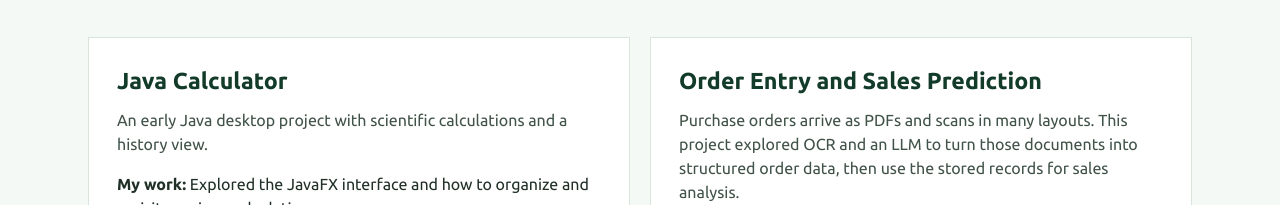
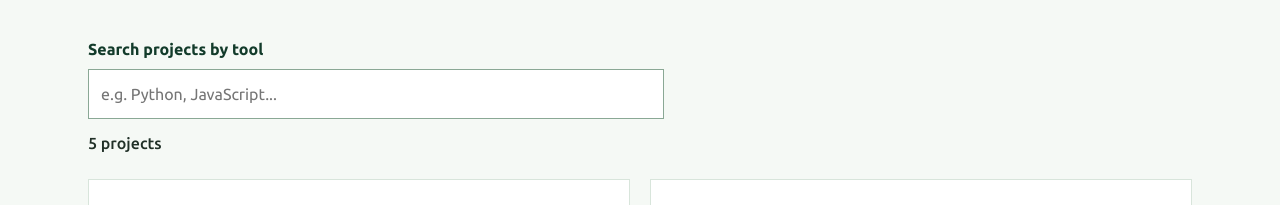
Before and after one commit to infiniwire/CS5610-P1, a website: page projects.html in a window 1280 px wide. Shown: the part 267-472 px from the top of the page. Drawn offline with Linux system fonts and the light colour scheme.

Commit message:
Add project tool search

```diff
--- a/css/style.css
+++ b/css/style.css
@@ -256,6 +256,52 @@ body {
   outline-offset: 3px;
 }
 
+.project-search {
+  margin-bottom: 1.5rem;
+}
+
+.project-search label {
+  display: block;
+  margin-bottom: 0.5rem;
+  color: #123b2a;
+  font-weight: 700;
+}
+
+.project-search-input {
+  display: block;
+  width: 100%;
+  max-width: 36rem;
+  padding: 0.75rem;
+  border: 1px solid #8aa895;
+  border-radius: 0;
+  background: #ffffff;
+  color: #203027;
+  font: inherit;
+}
+
+.project-search-input:focus-visible {
+  outline: 2px solid #145537;
+  outline-offset: 2px;
+}
+
+.project-search-help {
+  margin: 0.5rem 0 0;
+  color: #495b50;
+  font-size: 0.9rem;
+}
+
+.project-search-results {
+  margin: 0.75rem 0 0;
+  font-weight: 500;
+}
+
+.project-search-empty {
+  padding: 1.25rem;
+  background: #eaf2ec;
+  color: #415348;
+  border: 1px solid #d8e5db;
+}
+
 .project-grid {
   display: grid;
   grid-template-columns: repeat(2, minmax(0, 1fr));
@@ -268,6 +314,10 @@ body {
   padding: 1.75rem;
   background: #ffffff;
   border: 1px solid #d8e5db;
+}
+
+.project-card[hidden] {
+  display: none;
 }
 
 .project-card p {
--- /dev/null
+++ b/js/projects.js
@@ -0,0 +1,50 @@
+const toolSearch = document.querySelector(".project-search-input");
+const projectCards = document.querySelectorAll(".project-card");
+const searchResults = document.querySelector(".project-search-results");
+const emptyMessage = document.querySelector(".project-search-empty");
+
+function filterProjects() {
+  const searchText = toolSearch.value.trim().toLowerCase();
+  // Split the search into words at spaces or commas.
+  const searchWords = searchText.split(/[\s,]+/);
+  let matchingProjects = 0;
+
+  // Check each project's list of tools.
+  for (let i = 0; i < projectCards.length; i += 1) {
+    const card = projectCards[i];
+    const toolNames = card
+      .querySelector(".project-tech")
+      .textContent.toLowerCase();
+    let matches = true;
+
+    // A project must contain every search word.
+    for (let j = 0; j < searchWords.length; j += 1) {
+      const word = searchWords[j];
+
+      if (word !== "" && !toolNames.includes(word)) {
+        matches = false;
+        break;
+      }
+    }
+
+    card.hidden = !matches;
+    if (matches) {
+      matchingProjects += 1;
+    }
+  }
+
+  if (matchingProjects === 1) {
+    searchResults.textContent = "1 project";
+  } else {
+    searchResults.textContent = matchingProjects + " projects";
+  }
+
+  if (matchingProjects === 0) {
+    emptyMessage.hidden = false;
+  } else {
+    emptyMessage.hidden = true;
+  }
+}
+
+toolSearch.addEventListener("input", filterProjects);
+filterProjects();
--- a/projects.html
+++ b/projects.html
@@ -12,6 +12,7 @@
     <link rel="icon" type="image/png" href="./assets/favicon.png" />
     <link rel="stylesheet" href="./css/style.css" />
     <script type="module" src="./js/main.js"></script>
+    <script type="module" src="./js/projects.js"></script>
   </head>
   <body>
     <header class="site-header">
@@ -38,7 +39,29 @@
         </p>
       </header>
 
+      <div class="project-search" role="search">
+        <label for="tool-search">Search projects by tool</label>
+        <input
+          class="project-search-input"
+          id="tool-search"
+          type="search"
+          placeholder="e.g. Python, JavaScript..."
+          aria-describedby="project-search-results"
+          autocomplete="off"
+        />
+        <p
+          class="project-search-results"
+          id="project-search-results"
+          role="status"
+        >
+          5 projects
+        </p>
+      </div>
+
       <section aria-label="Selected projects">
+        <p class="project-search-empty" hidden>
+          No projects match these tools.
+        </p>
         <div class="project-grid">
           <div class="project-card">
             <h2>Java Calculator</h2>
```
